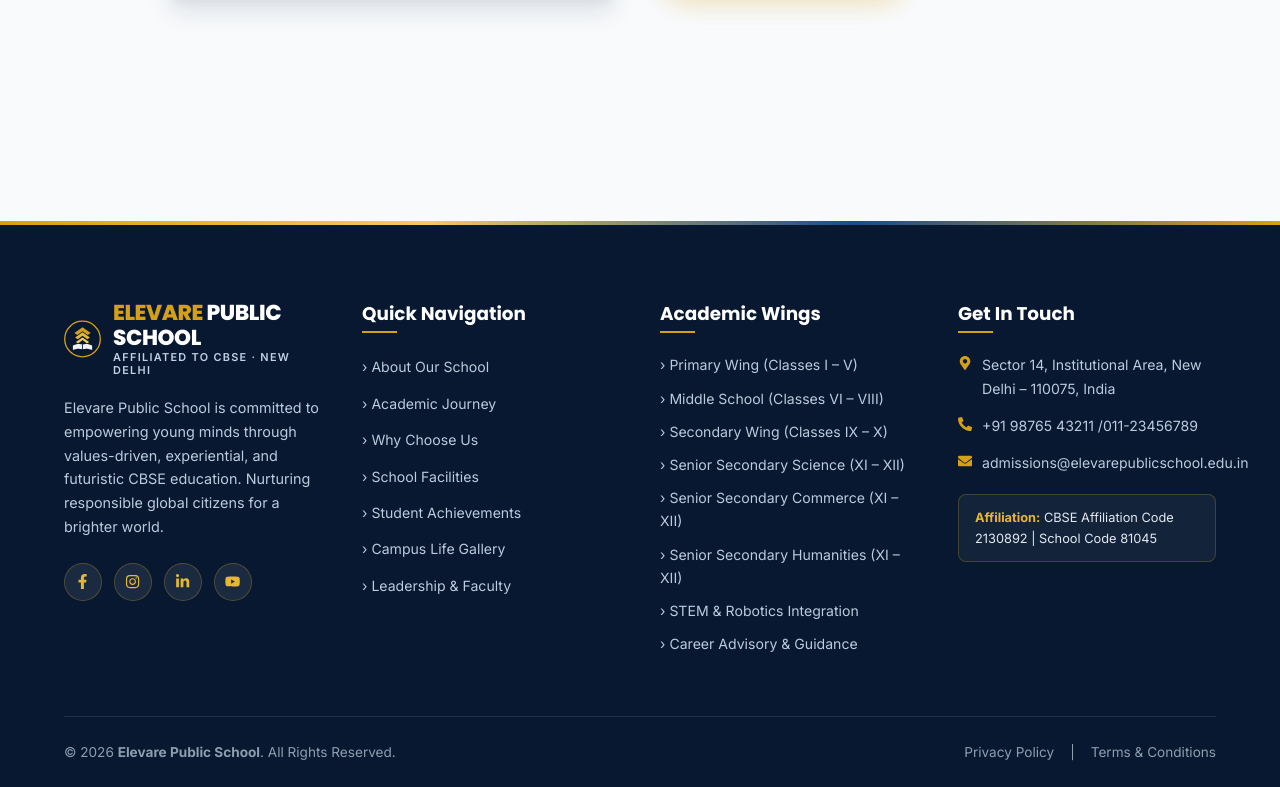
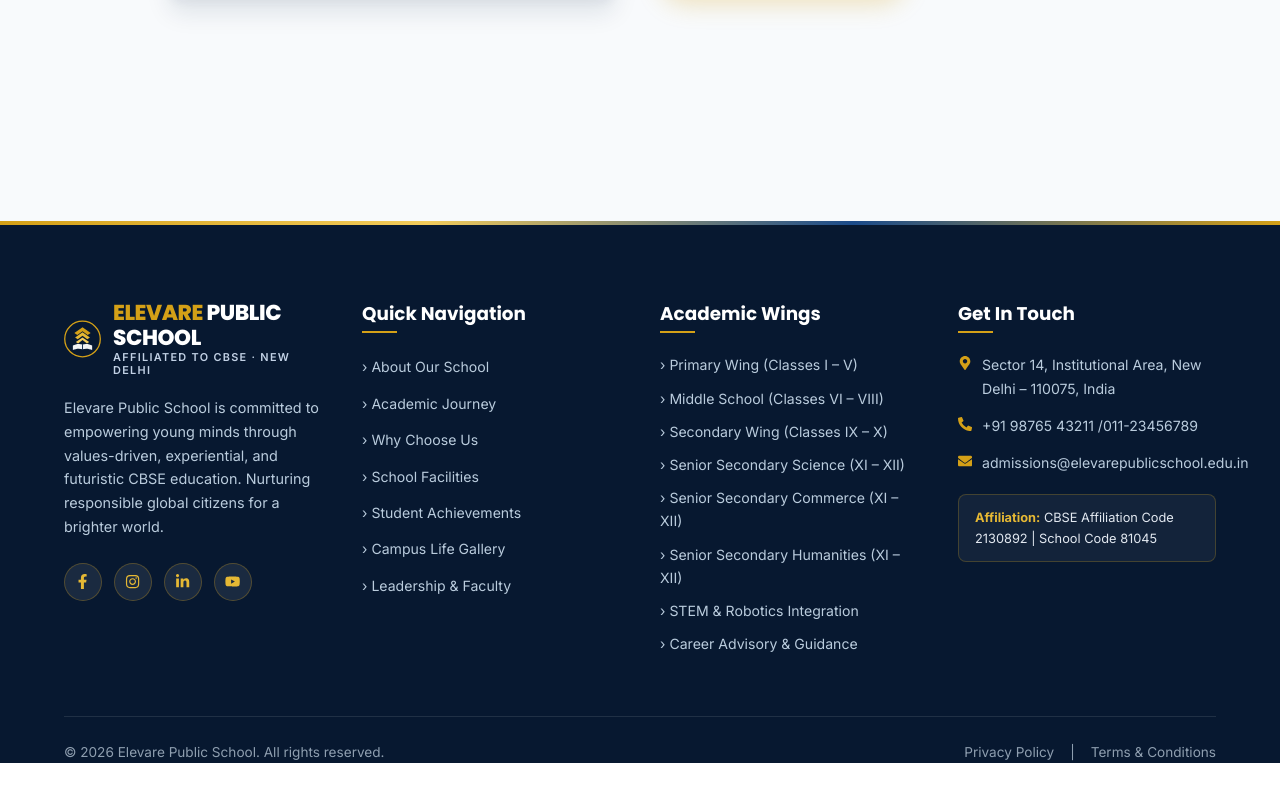
Before and after one commit to GovindSabai/Elevare-Public-School, a React (Vite) app: page /academics/primary in a window 1280 px wide. Shown: the part 664-1451 px from the top of the page. After the commit the page ends 1427 px from the top, so only its background shows below. Built offline with nearby package versions, Linux system fonts and the light colour scheme.

Commit message:
Make layout 100% responsive across mobile and tablet

```diff
--- a/src/components/Footer.jsx
+++ b/src/components/Footer.jsx
@@ -199,25 +199,24 @@ const Footer = () => {
 
         </div>
 
-        {/* Bottom Bar */}
+        {/* Bottom Bar: Copyright & Policies */}
         <div
+          className="footer-bottom-flex"
           style={{
             borderTop: '1px solid rgba(255, 255, 255, 0.1)',
-            padding: '24px 0',
+            paddingTop: '24px',
             display: 'flex',
             justifyContent: 'space-between',
             alignItems: 'center',
-            flexWrap: 'wrap',
-            gap: '16px',
             fontSize: '0.85rem',
             color: '#8E9EAF'
           }}
         >
           <div>
-            © 2026 <strong>Elevare Public School</strong>. All Rights Reserved.
+            &copy; {new Date().getFullYear()} Elevare Public School. All rights reserved.
           </div>
 
-          <div style={{ display: 'flex', alignItems: 'center', gap: '16px' }}>
+          <div className="footer-nav-links-wrapper" style={{ display: 'flex', alignItems: 'center', gap: '16px' }}>
             <Link to="/privacy-policy" className="footer-nav-link" style={{ color: 'inherit', textDecoration: 'none' }}>Privacy Policy</Link>
             <span>|</span>
             <Link to="/terms-conditions" className="footer-nav-link" style={{ color: 'inherit', textDecoration: 'none' }}>Terms & Conditions</Link>
--- a/src/components/Hero.jsx
+++ b/src/components/Hero.jsx
@@ -115,6 +115,7 @@ const Hero = () => {
 
           {/* Action Buttons */}
           <div
+            className="hero-buttons-wrapper"
             data-aos="fade-up"
             data-aos-duration="900"
             data-aos-delay="300"
@@ -144,6 +145,7 @@ const Hero = () => {
 
           {/* Floating Feature Highlight Box */}
           <div
+            className="hero-feature-box"
             data-aos="fade-up"
             data-aos-duration="900"
             data-aos-delay="400"
--- a/src/index.css
+++ b/src/index.css
@@ -82,6 +82,11 @@ body {
   color: var(--color-text-main);
   line-height: 1.65;
   overflow-x: hidden;
+}
+
+#root {
+  overflow-x: hidden;
+  width: 100%;
 }
 
 h1, h2, h3, h4, h5, h6 {
@@ -401,5 +406,22 @@ button, input, textarea, select {
   }
   .btn {
     width: 100%;
+    margin-bottom: 8px;
+  }
+  .footer-bottom-flex {
+    flex-direction: column;
+    text-align: center;
+    gap: 12px !important;
+  }
+  .footer-nav-links-wrapper {
+    flex-wrap: wrap;
+    justify-content: center;
+  }
+  .hero-buttons-wrapper {
+    flex-direction: column;
+    width: 100%;
+  }
+  .hero-feature-box {
+    grid-template-columns: 1fr !important;
   }
 }
```
Also changed, not shown: 4 other files (tests, documents, lock files or other folders).
